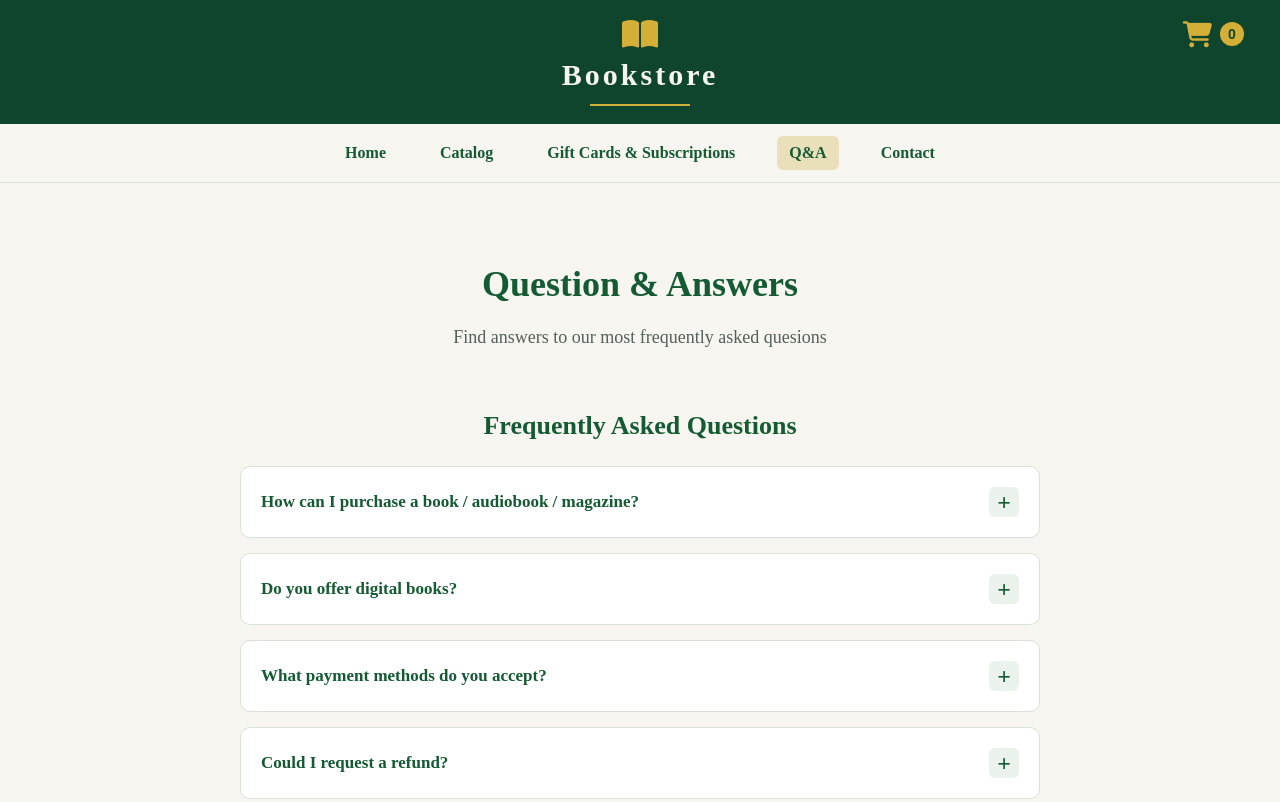
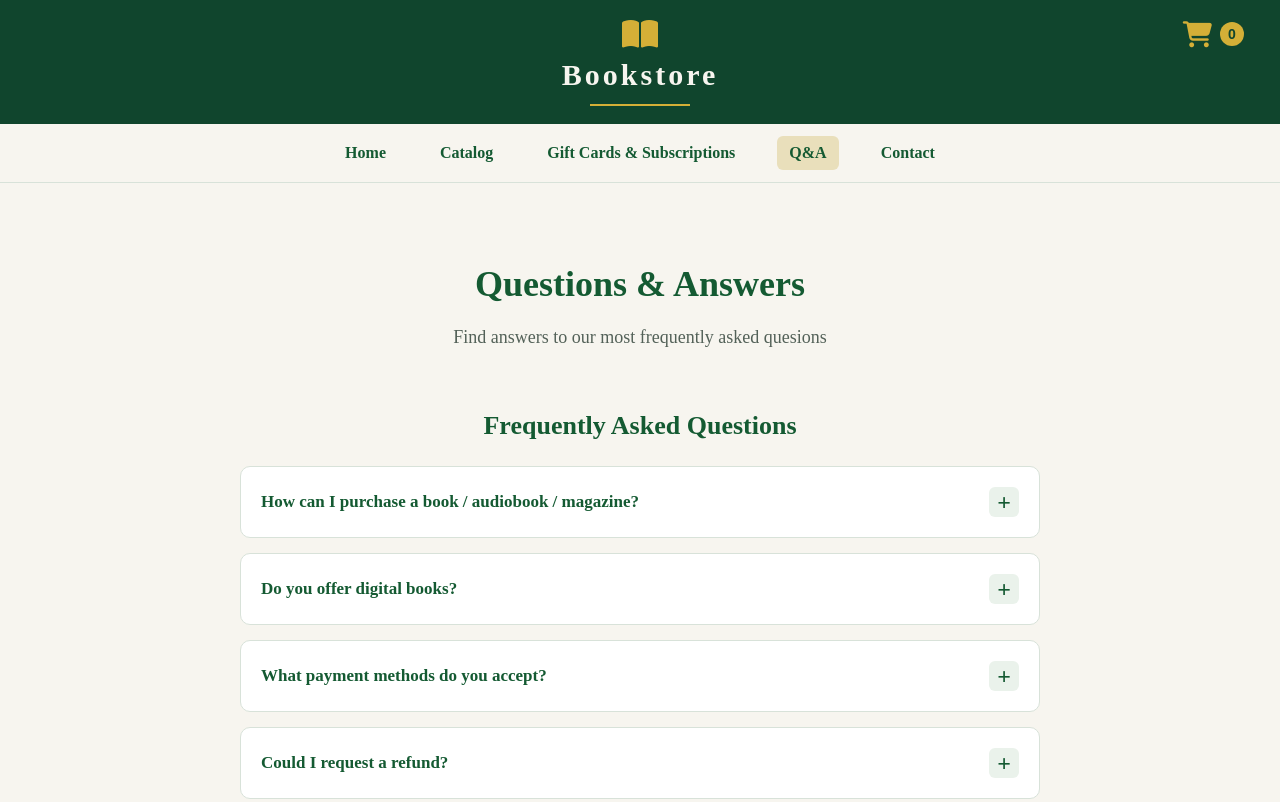
Before and after one commit to EdLpz-codes/golden-edition, a plain HTML site: page html/Q&A.html in a window 1280 px wide. Shown: the top 802 px of the page. Drawn offline with Linux system fonts and the light colour scheme.

Commit message:
Fix HTML formatting and correct typos

```diff
--- a/html/Q&A.html
+++ b/html/Q&A.html
@@ -78,7 +78,7 @@
 
 	<section class="faq-intro">
 
-		<h1> Question & Answers </h1>
+		<h1> Questions & Answers </h1>
 
 		<p> Find answers to our most frequently asked quesions </p>
 
```
